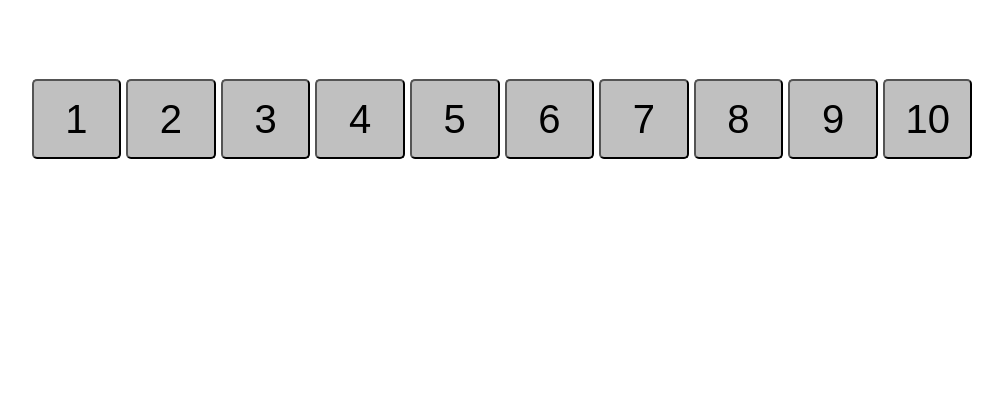
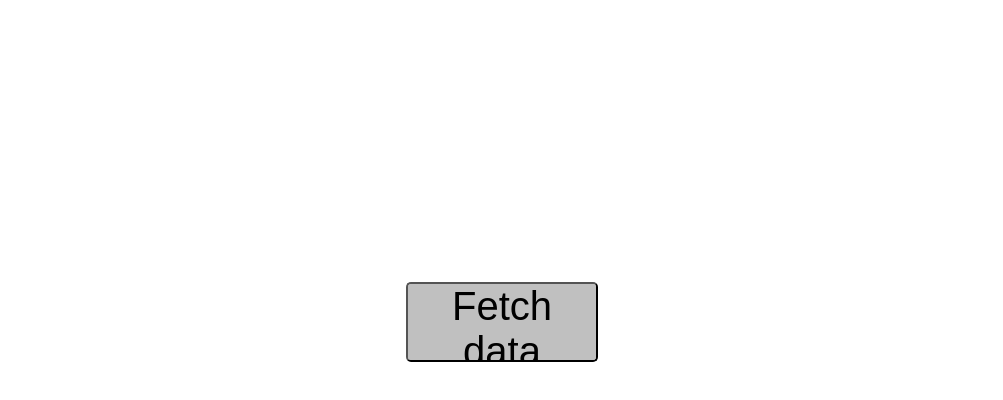
Before and after one commit to TarikC97/ITCamp-HTML-JS-REACT, a React (Create React App) app in the folder React/prviapp/: page / in a window 1280 px wide. Shown: the top 400 px of the page, without its empty margins (138-1141 px from the left). Built offline with nearby package versions, Linux system fonts and the light colour scheme.

Commit message:
IT-CAMP 09-08-2023

```diff
--- a/React/prviapp/src/App.css
+++ b/React/prviapp/src/App.css
@@ -6,11 +6,11 @@
 .app{
   margin-top: 2%;
   width: 100vw;
-  height: 20vh;
+  height: 100vh;
   display: flex;
   justify-content: center;
   flex-direction: row;
-  gap: 5px;
+  gap: 10px;
   font-size: 30px;
 }
 h3{
@@ -19,3 +19,20 @@ h3{
 p{
   margin-top: 10px;
 }
+button{
+    width: 15vw;
+    height: 10%;
+    border-radius: 5px;
+    background-color: silver;
+    color: black;
+    text-align: center;
+    font-size: x-large;
+    margin-top: 20%;
+    font-size: 40px;
+    transition: 0.3s;
+}
+button:hover{
+  scale: 1.1;
+  cursor: pointer;
+  color: black;
+}
--- a/React/prviapp/src/App.js
+++ b/React/prviapp/src/App.js
@@ -1,17 +1,33 @@
 import { useState } from 'react';
 import './App.css';
-// import Card from './components/Card';
-import Button from './components/Button'
+import Card from './components/Card';
+import { customProducts } from './data/data';
+// import Button from './components/Button';
 
 function App() {
 
-  const [broj,setBroj] = useState([1,2,3,4,5,6,7,8,9,10])
+  const [data,setData] = useState([])
+
+  //Domaci return filtered phones from products, u Card
+  //U vrh ugla visinaPopusta
+  //title,brand,price u body Carda.
+  // const [broj,setBroj] = useState([1,2,3,4,5,6,7,8,9,10])
+  // console.log(customProducts)
+  const fetchData =()=>{
+    fetch("http://dummyjson.com/products")
+       .then((res)=>res.json())
+       .then((data) => setData(data.products))
+}
+console.log(data)
 
   return (
     <div className="app">
-      {broj.map((el)=>{
+      {data.map((product)=> product.price>500)}
+      {/* {customProducts.map((product,i)=> <Card key={i} name={product.title} desc={product.description} price={product.price} />)} */}
+      {/* {broj.map((el)=>{
         return <Button  body={el}/>
-      })}
+      })} */}
+      <button onClick={()=> fetchData()}>Fetch data</button>
       {/* <button className='button'onClick={()=>{setBroj(()=>broj+1)}}>Increment</button>
       {broj}
       <button className='button'onClick={()=>{setBroj(()=>broj-1)}}>Decrement</button> */}
--- /dev/null
+++ b/React/prviapp/src/data/data.js
@@ -0,0 +1,17 @@
+export const customProducts =[
+    {
+        title:"Air Force 1",
+        description: "Old fashioned sneakers for every day!",
+        price:"150$",
+    },
+    {
+        title:"Adidas Superstar",
+        description: "New brand for brand new modern looks!",
+        price:"120$",
+    },
+    {
+        title:"Puma Sport1",
+        description: "Most comfortable shoes in store!",
+        price:"100$",
+    },
+]
```
